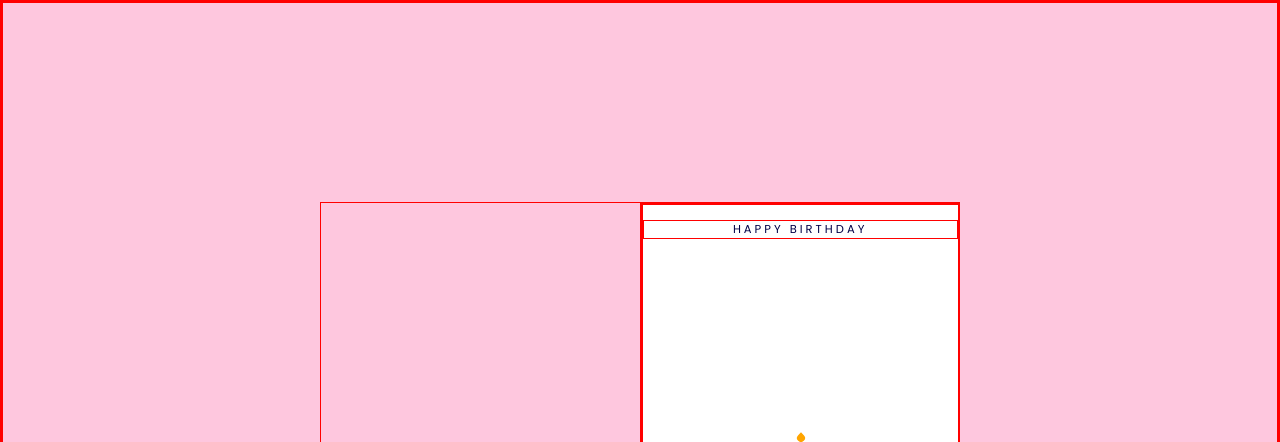
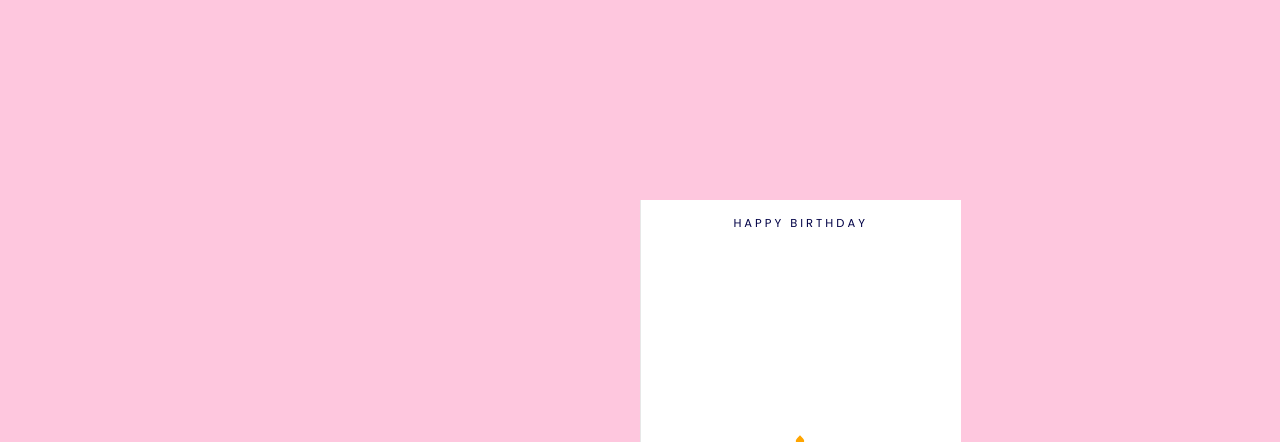
Before and after one commit to Loisjersong/birthday, a plain HTML site: page index.html in a window 1280 px wide. Shown: the top 442 px of the page. Drawn offline with Linux system fonts and the light colour scheme.

Commit message:
removed red border

```diff
--- a/style.css
+++ b/style.css
@@ -3,7 +3,6 @@
   margin: 0;
   box-sizing: border-box;
   font-family: "Poppins", sans-serif;
-  border: red 1px solid;
 }
 body {
   background-color: #FEC7DE;
```
